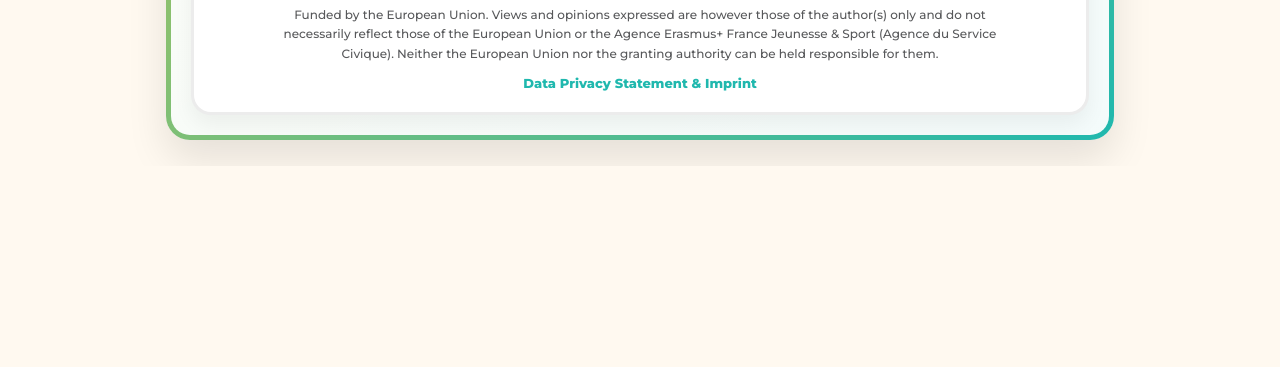
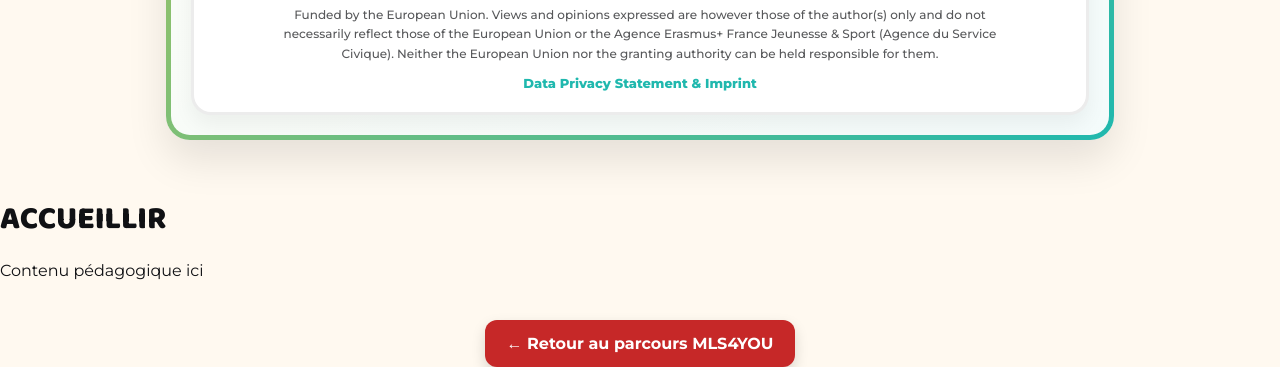
Before and after one commit to mlpb-tools/MLS4YOU-Territoire, a plain HTML site: page accueillir.html in a window 1280 px wide. Shown: the part 3447-3814 px from the top of the page. Before the commit the page ends 3613 px from the top, so only its background shows below. Drawn offline with nearby package versions, Linux system fonts and the light colour scheme.

Commit message:
Update accueillir.html

```diff
--- a/accueillir.html
+++ b/accueillir.html
@@ -576,5 +576,30 @@
       restoreUI();
     });
   </script>
+  <h1>ACCUEILLIR</h1>
+
+<p>Contenu pédagogique ici</p>
+
+<!-- BOUTON RETOUR MLS4YOU -->
+<div style="margin-top:40px; text-align:center;">
+  <a href="./index.html"
+     style="
+       display:inline-block;
+       padding:14px 22px;
+       background:#C62828;
+       color:white;
+       text-decoration:none;
+       border-radius:12px;
+       font-weight:700;
+       font-family:Montserrat, Arial;
+       box-shadow:0 6px 14px rgba(0,0,0,0.15);
+     ">
+     ← Retour au parcours MLS4YOU
+  </a>
+</div>
+
 </body>
 </html>
+
+</body>
+</html>
```
